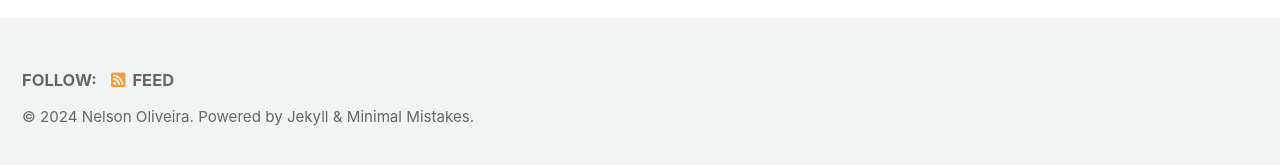
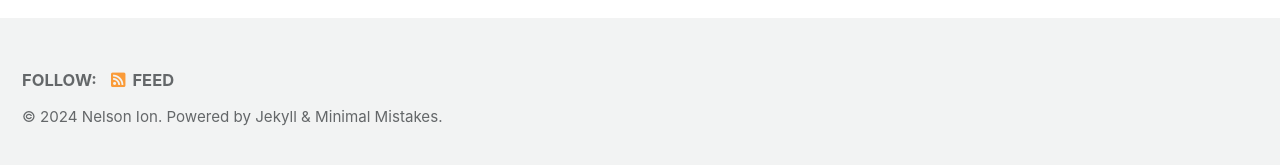
Before and after one commit to nelson-ion/nelson-ion.github.io, a Jekyll site: the page built from index.html, in a window 1280 px wide. Shown: the part 727-892 px from the top of the page. Built offline with Jekyll 4.4.1, drawn with Linux system fonts in a browser that asks for light colours; cached includes are drawn as plain includes; the list of posts is cut into pages by our own code.

Commit message:
update test

```diff
--- a/_config.yml
+++ b/_config.yml
@@ -19,7 +19,7 @@ locale                   : "en-US"
 title                    : "Nelson Ion"
 title_separator          : "-"
 subtitle                 : # site tagline that appears below site title in masthead
-name                     : "Nelson Oliveira"
+name                     : "Nelson Ion"
 description              : "An start website."
 url                      : # the base hostname & protocol for your site e.g. "https://mmistakes.github.io"
 baseurl                  : # the subpath of your site, e.g. "/blog"
```
